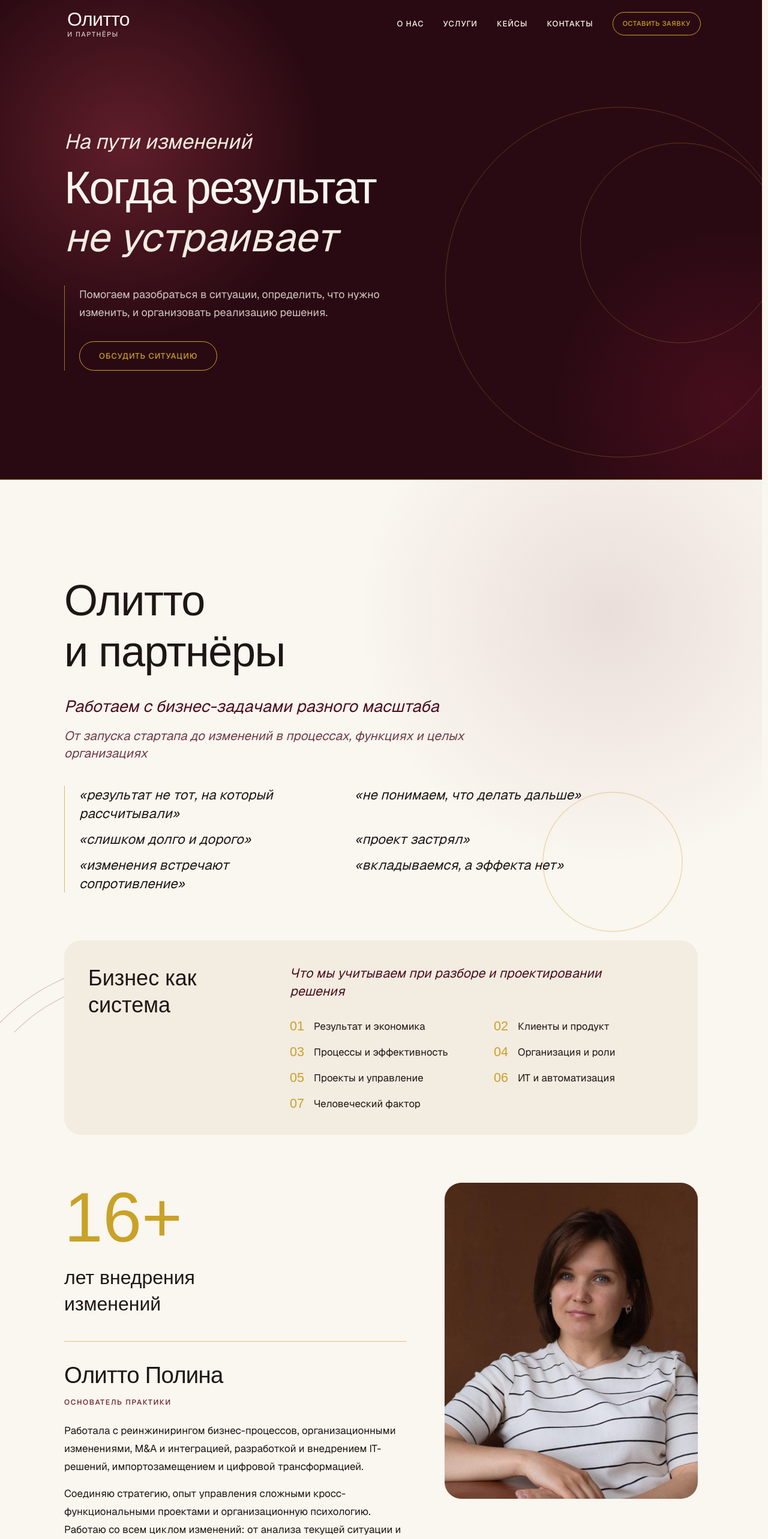
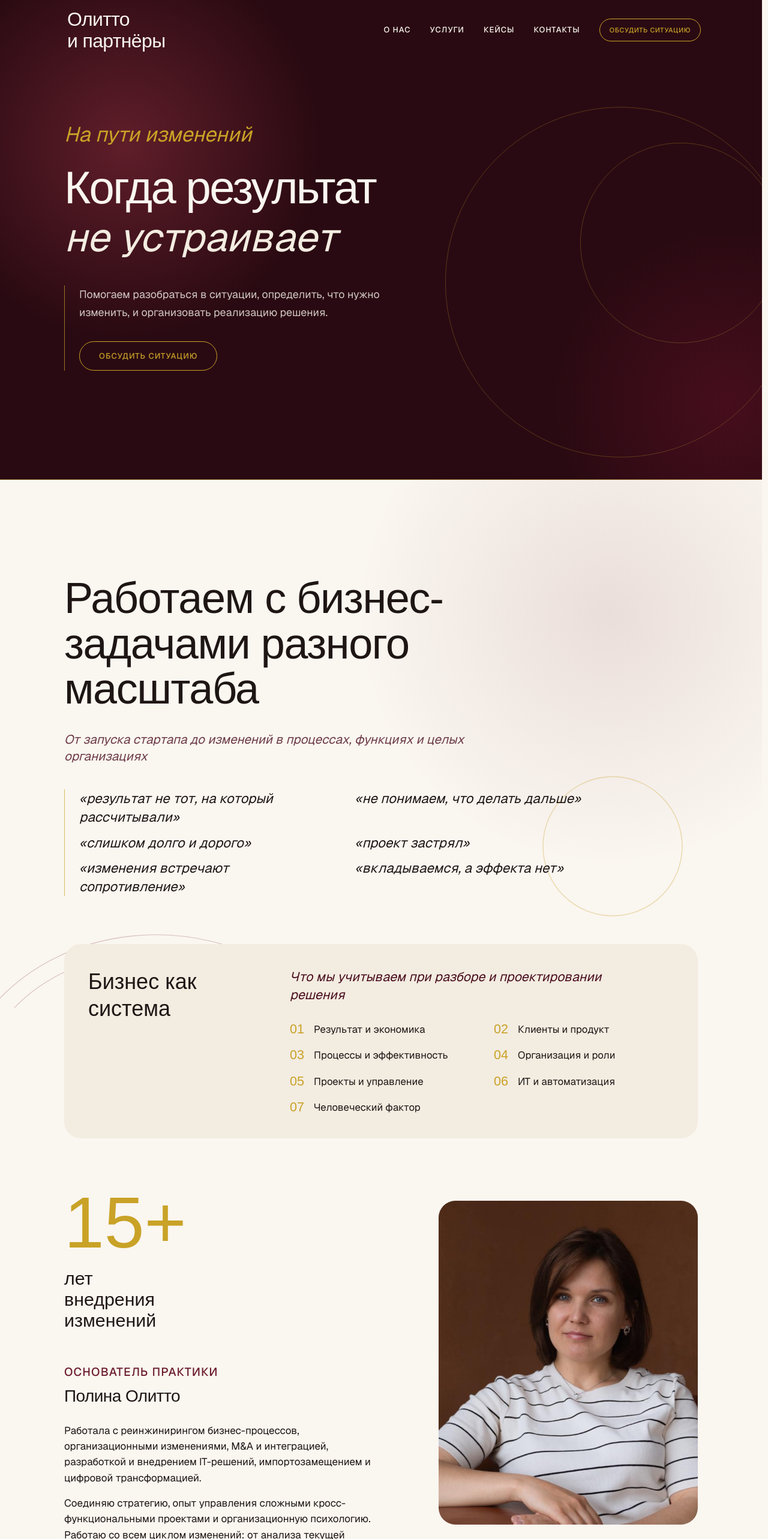
Before and after one commit to Sladenki/premium-psychology, a Next.js app: page / in a window 1280 px wide. Shown: the top 2566 px of the page at 60% size. Built offline with nearby package versions, Linux system fonts and the light colour scheme; a web font is replaced by a local one.

Commit message:
improvements

```diff
--- a/components/layout/header.tsx
+++ b/components/layout/header.tsx
@@ -50,8 +50,10 @@ export function Header() {
     >
       <div className="relative z-50 mx-auto flex w-full max-w-[1120px] items-center justify-between gap-3 px-5 py-3 sm:gap-6 sm:px-8 sm:py-4">
         <a href="#top" className="min-w-0 leading-none" data-cursor="expand" onClick={() => setOpen(false)}>
-          <span className="block font-serif text-[1.65rem] tracking-[-0.02em] sm:text-[2rem]">Олитто</span>
-          <span className="mt-0.5 block text-[10px] font-medium uppercase tracking-[0.14em] opacity-80 sm:mt-1 sm:text-[11px]">
+          <span className="block font-serif text-[1.65rem] leading-none tracking-[-0.02em] sm:text-[2rem]">
+            Олитто
+          </span>
+          <span className="mt-1 block font-serif text-[1.65rem] leading-none tracking-[-0.02em] sm:text-[2rem]">
             и партнёры
           </span>
         </a>
--- a/components/sections/about.tsx
+++ b/components/sections/about.tsx
@@ -8,7 +8,7 @@ import { about } from "@/lib/content";
 import { cn } from "@/lib/cn";
 import { EXPO } from "@/lib/easing";
 import { Atmosphere } from "@/components/ui/atmosphere";
-import { FadeIn, RevealLines } from "@/components/ui/reveal";
+import { FadeIn } from "@/components/ui/reveal";
 import type { StaticImageData } from "next/image";
 
 function YearCounter() {
@@ -91,19 +91,15 @@ function LogoMarquee() {
 
 export function About() {
   return (
-    <section id="practice" className="relative overflow-hidden bg-cream-50 py-16 sm:py-28 lg:py-40">
+    <section id="practice" className="relative overflow-hidden bg-cream-50 pt-16 pb-0 sm:pt-28 lg:pt-40">
       <Atmosphere variant="practice" />
       <div className="relative z-10 mx-auto w-full max-w-[1120px] px-5 sm:px-8">
         <div>
-          <RevealLines
-            lines={about.title}
-            className="font-serif text-[2.15rem] leading-[1.05] tracking-[-0.02em] text-ink-900 sm:text-6xl lg:text-7xl"
-          />
+          <h2 className="max-w-[16ch] font-serif text-[2.15rem] leading-[1.05] tracking-[-0.02em] text-ink-900 sm:text-6xl lg:text-7xl">
+            {about.lede}
+          </h2>
           <FadeIn className="mt-8 max-w-3xl" delay={0.1}>
-            <p className="font-sans text-[1.25rem] leading-[1.35] text-wine-800 italic sm:text-[1.7rem]">
-              {about.lede}
-            </p>
-            <p className="mt-4 max-w-2xl font-sans text-[1.15rem] leading-snug text-wine-800/80 italic sm:text-[1.3rem]">
+            <p className="max-w-2xl font-sans text-[1.15rem] leading-snug text-wine-800/80 italic sm:text-[1.3rem]">
               {about.ledeMore}
             </p>
           </FadeIn>
@@ -141,44 +137,48 @@ export function About() {
           </div>
         </div>
 
-        <div className="mt-16 grid items-start gap-12 sm:mt-20 lg:grid-cols-[1.15fr_0.85fr] lg:gap-16">
+        <div className="mt-16 grid items-start gap-12 sm:mt-20 lg:grid-cols-[1.05fr_0.95fr] lg:gap-20">
+          <div className="max-w-[36rem]">
             <div>
               <p
-              className="font-serif text-[clamp(4.75rem,10vw,7.25rem)] leading-[0.82] text-gold-400"
+                className="font-serif text-[clamp(5rem,11vw,7.5rem)] leading-[0.85] text-gold-400"
                 aria-label={`${about.years}+ ${about.yearsLabel}`}
               >
                 <YearCounter />
                 <span aria-hidden>+</span>
               </p>
-            <p className="mt-5 max-w-sm font-serif text-[1.75rem] leading-snug text-ink-900 sm:text-[2rem]">
+              <p className="mt-4 max-w-[12ch] font-serif text-[1.65rem] leading-[1.15] text-ink-900 sm:text-[1.9rem]">
                 {about.yearsLabel}
               </p>
-            <div className="mt-10 border-t border-gold-400/60 pt-8">
-              <p className="font-serif text-[1.75rem] leading-tight tracking-[-0.02em] text-ink-900 sm:text-[2.4rem]">
-                {about.founder.name}
-              </p>
-              <p className="mt-3 text-[12px] font-medium uppercase tracking-[0.14em] text-wine-700">
+            </div>
+
+            <div className="mt-14">
+              <p className="text-[1.05rem] font-medium leading-snug tracking-[0.06em] text-wine-700 uppercase sm:text-[1.2rem]">
                 {about.founder.role}
               </p>
-              <div className="mt-6 max-w-xl space-y-4 text-[1.02rem] leading-[1.75] text-ink-900 sm:text-[1.0625rem]">
+              <h3 className="mt-3 font-serif text-[1.55rem] leading-[1.1] tracking-[-0.02em] text-ink-900 sm:text-[1.75rem]">
+                {about.founder.name}
+              </h3>
+              <div className="mt-7 space-y-4 text-[1.0625rem] leading-[1.55] text-ink-900">
                 {about.founder.bio.map((paragraph) => (
                   <p key={paragraph}>{paragraph}</p>
                 ))}
               </div>
             </div>
           </div>
+
           <Portrait
             src={portraitQuiet}
-            sizes="(min-width: 1024px) 440px, 80vw"
+            sizes="(min-width: 1024px) 460px, 80vw"
             objectPosition="center 16%"
-            className="mx-auto w-full max-w-[18rem] sm:max-w-sm lg:mx-0 lg:max-w-[28rem] lg:justify-self-end"
+            className="mx-auto w-full max-w-[18rem] sm:max-w-sm lg:mx-0 lg:mt-6 lg:max-w-[27rem] lg:justify-self-end"
           />
         </div>
       </div>
 
       <LogoMarquee />
 
-      <div className="relative z-10 mt-16 border-y border-wine-700/10 bg-cream-100/80 py-14 sm:mt-20 sm:py-16">
+      <div className="relative z-10 my-10 border-y border-wine-700/10 bg-cream-100/80 py-10 sm:my-12 sm:py-12">
         <FadeIn className="mx-auto max-w-3xl px-5 text-center sm:px-8">
           <p className="font-serif text-[1.45rem] leading-[1.25] tracking-[-0.02em] text-ink-900 sm:text-[2.35rem]">
             {about.partnersLead}
--- a/components/sections/contact.tsx
+++ b/components/sections/contact.tsx
@@ -24,7 +24,7 @@ export function ContactForm() {
   }
 
   return (
-    <section id="contact" className="relative overflow-hidden bg-cream-100 py-16 sm:py-28 lg:py-40">
+    <section id="contact" className="relative overflow-hidden bg-cream-100 pt-16 pb-10 sm:pt-28 sm:pb-14 lg:pt-32 lg:pb-16">
       <Atmosphere variant="contact" />
       <div className="relative z-10 mx-auto grid w-full max-w-[1120px] items-center gap-12 px-5 sm:px-8 lg:grid-cols-[minmax(0,1fr)_minmax(0,28rem)] lg:gap-16 xl:grid-cols-[minmax(0,1fr)_32rem]">
         <div>
--- a/components/sections/faq.tsx
+++ b/components/sections/faq.tsx
@@ -54,7 +54,7 @@ function FaqItem({ question, answer }: { question: string; answer: string[] }) {
 
 export function Faq() {
   return (
-    <section id="faq" className="relative overflow-hidden bg-cream-50 py-16 sm:py-28 lg:py-40">
+    <section id="faq" className="relative overflow-hidden bg-cream-50 pt-10 pb-16 sm:pt-14 sm:pb-28 lg:pt-16 lg:pb-40">
       <Atmosphere variant="faq" />
       <div className="relative z-10 mx-auto w-full max-w-[1120px] px-5 sm:px-8">
         <RevealLines
--- a/components/sections/hero.tsx
+++ b/components/sections/hero.tsx
@@ -59,7 +59,7 @@ export function Hero() {
             play="load"
             delay={0.46}
             lines={[hero.aside]}
-            className="font-sans text-[1.45rem] leading-[1.15] text-cream-100 italic sm:text-[1.85rem] lg:text-[2.15rem]"
+            className="-translate-y-2 font-sans text-[1.45rem] leading-[1.15] text-gold-400 italic sm:-translate-y-3 sm:text-[1.85rem] lg:text-[2.15rem]"
           />
           <RevealLines
             as="span"
--- a/components/sections/pricing.tsx
+++ b/components/sections/pricing.tsx
@@ -109,16 +109,13 @@ export function Pricing() {
   const plans = pricing.plans[mode];
 
   return (
-    <section id="formats" className="relative overflow-hidden bg-cream-50 py-16 sm:py-28 lg:py-40">
+    <section id="formats" className="relative overflow-hidden bg-cream-50 pt-10 pb-16 sm:pt-14 sm:pb-28 lg:pt-16 lg:pb-40">
       <Atmosphere variant="formats" />
       <div className="relative z-10 mx-auto w-full max-w-[1120px] px-5 sm:px-8">
         <RevealLines
           lines={pricing.title}
           className="font-serif text-[2.15rem] leading-[1.05] tracking-[-0.02em] text-ink-900 sm:text-6xl"
         />
-        <p className="mt-5 max-w-xl font-sans text-[1.15rem] leading-snug text-wine-800 italic sm:mt-6 sm:text-[1.6rem]">
-          {pricing.lede}
-        </p>
 
         <div ref={gridRef}>
         {/*
--- a/components/sections/process.tsx
+++ b/components/sections/process.tsx
@@ -2,7 +2,7 @@ import { process } from "@/lib/content";
 
 export function Process() {
   return (
-    <section id="method" className="bg-cream-100 py-16 sm:py-24 lg:py-28">
+    <section id="method" className="bg-cream-100 pt-16 pb-10 sm:pt-24 sm:pb-12 lg:pt-28 lg:pb-14">
       <div className="mx-auto w-full max-w-[1120px] px-5 sm:px-8">
         <h2 className="font-serif text-[2.5rem] leading-[1.05] tracking-[-0.03em] text-ink-900 sm:text-[3.25rem]">
           {process.title[0]}
--- a/lib/content.ts
+++ b/lib/content.ts
@@ -9,7 +9,7 @@ export const hero = {
   aside: "На пути изменений",
   title: ["Когда результат", "не устраивает"],
   lead: "Помогаем разобраться в ситуации, определить, что нужно изменить, и организовать реализацию решения.",
-  cta: "Оставить заявку",
+  cta: "Обсудить ситуацию",
   screenCta: "Обсудить ситуацию",
 };
 
@@ -38,10 +38,10 @@ export const about = {
     "ИТ и автоматизация",
     "Человеческий фактор",
   ],
-  years: 16,
+  years: 15,
   yearsLabel: "лет внедрения изменений",
   founder: {
-    name: "Олитто Полина",
+    name: "Полина Олитто",
     role: "Основатель практики",
     bio: [
       "Работала с реинжинирингом бизнес-процессов, организационными изменениями, M&A и интеграцией, разработкой и внедрением IT-решений, импортозамещением и цифровой трансформацией.",
@@ -119,8 +119,8 @@ export type Plan = {
 
 export const pricing = {
   label: "Форматы",
-  title: ["На пути изменений"],
-  lede: "Можно начать с любой точки",
+  title: ["Можно начать с любой точки"],
+  lede: "",
   modes: [
     { id: "business" as const, label: "Для бизнеса" },
     { id: "individual" as const, label: "Индивидуально" },
@@ -397,7 +397,7 @@ export const contactForm = {
   telegramPlaceholder: "@username",
   detailsLabel: "Детали",
   detailsPlaceholder: "Задача, индустрия, сроки, пожелания — любые детали помогут",
-  submit: "Отправить заявку",
+  submit: "Обсудить ситуацию",
   thanks: "Спасибо. Мы прочитаем запрос и ответим лично.",
 };
 
```
Lines whose indentation alone changed are shown as unchanged.
